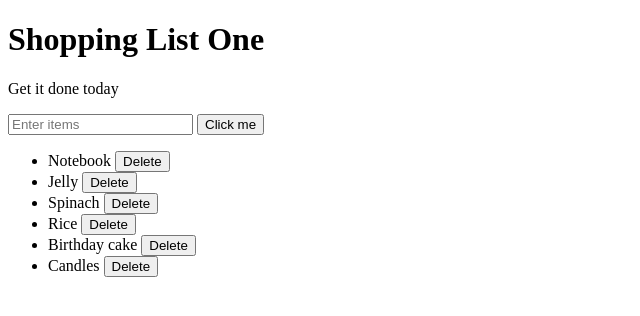
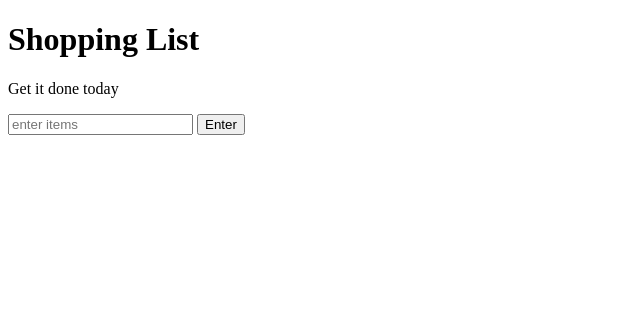
Before and after one commit to NickPax/shopping-list, a plain HTML site: page index.html in a window 1280 px wide. Shown: the whole page, without its empty margins (0-640 px from the left). Drawn offline with Linux system fonts and the light colour scheme.

Commit message:
Update index.html
Removed the default items as it makes the todo list look much cleaner.

```diff
--- a/index.html
+++ b/index.html
@@ -1,22 +1,15 @@
 <!DOCTYPE html>
 <html>
 <head>
-	<title>Javascript + DOM</title>
-	<link rel="stylesheet" type="text/CSS" href="style.css">
+	<title>ToDo List</title>
+	<link rel="stylesheet" type="text/css" href="style.css">
 </head>
 <body>
-	<h1>Shopping List One</h1>
+	<h1>Shopping List</h1>
 	<p id="first">Get it done today</p>
-	<input id="userInput" type="text" placeholder="Enter items">
-	<button id="enter">Click me</button>
-	<ul id=myList>
-		<li class="italic" random="23">Notebook <button class="delete">Delete</button></li>
-
-		<li class="bold red">Jelly <button class="delete">Delete</button></li>
-		<li>Spinach <button class="delete">Delete</button></li>
-		<li>Rice <button class="delete">Delete</button></li>
-		<li>Birthday cake <button class="delete">Delete</button></li>
-		<li>Candles <button class="delete">Delete</button></li>
+	<input id="userinput" type="text" placeholder="enter items">
+	<button id="enter">Enter</button>
+	<ul>
 	</ul>
 	<script type="text/javascript" src="script.js"></script>
 </body>
```
